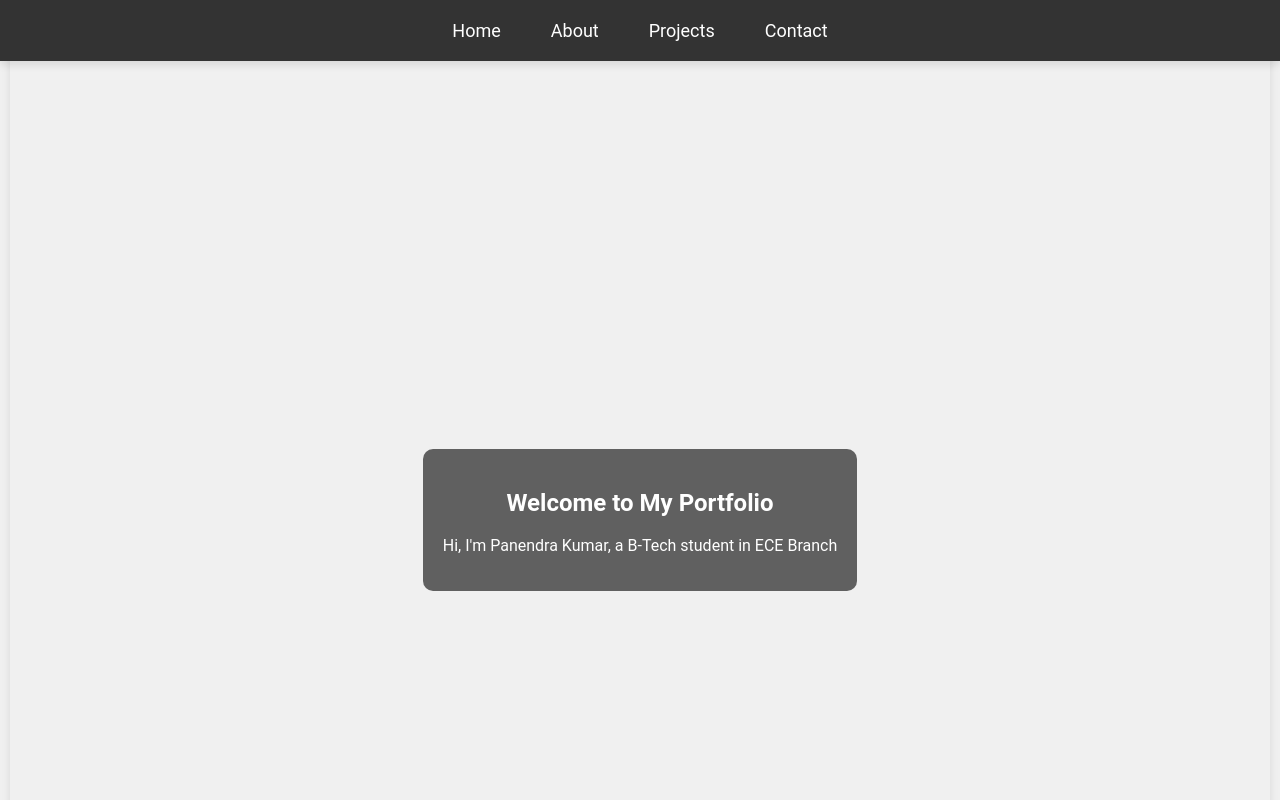
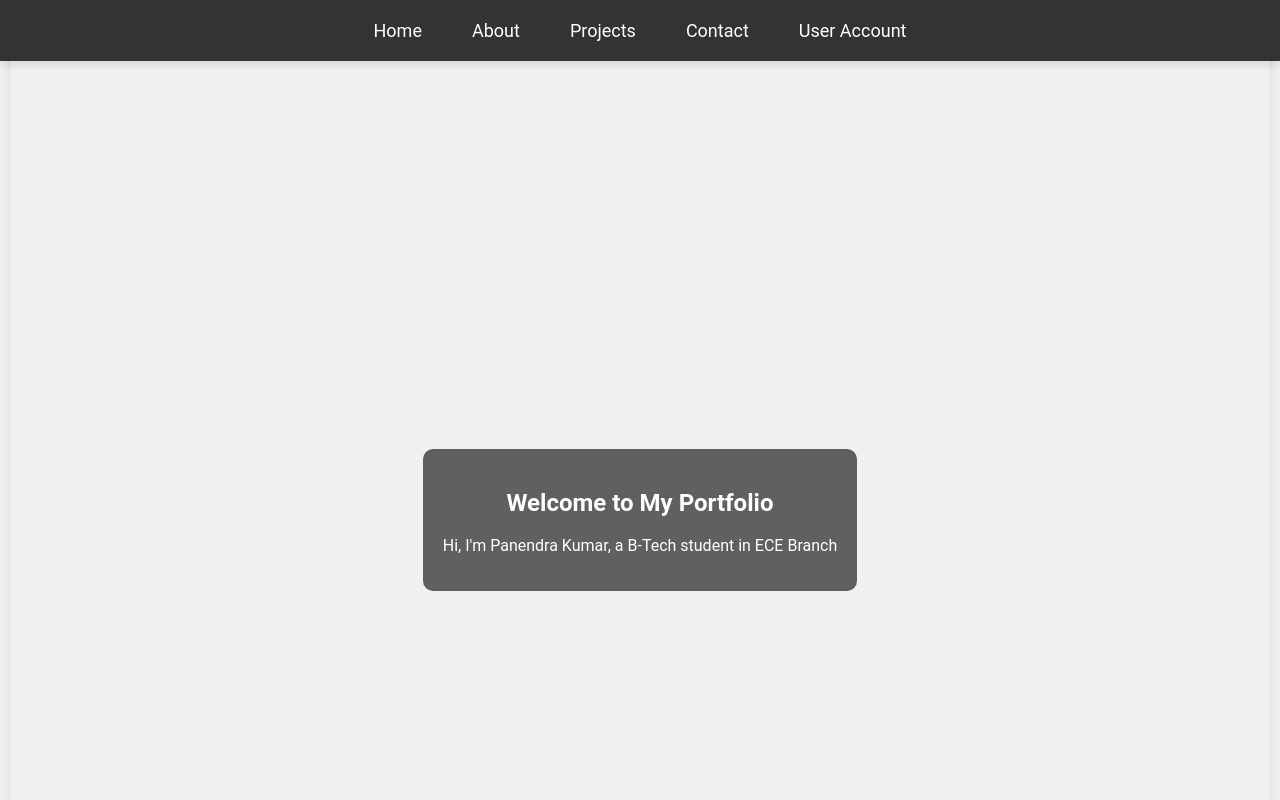
Before and after one commit to Panendrakumar/portfolio, a plain HTML site: page index.html in a window 1280 px wide. Shown: the top 800 px of the page. Drawn offline with nearby package versions, Linux system fonts and the light colour scheme.

Commit message:
Update index.html

```diff
--- a/index.html
+++ b/index.html
@@ -63,7 +63,6 @@
         .section:nth-child(even) {
             background: #f9f9f9;
         }
-
         #home {
             background: url('background.jpg') no-repeat center center/cover;
             color: white;
@@ -71,15 +70,15 @@
             display: flex;
             justify-content: center;
             align-items: center;
-            flex-direction: column;
             text-align: center;
         }
 
-        #home .content {
+         #home .content {
             background: rgba(0, 0, 0, 0.6);
             padding: 20px;
             border-radius: 10px;
         }
+
 
         #projects .project-grid {
             display: flex;
@@ -165,9 +164,11 @@
                 <li><a href="#about">About</a></li>
                 <li><a href="#projects">Projects</a></li>
                 <li><a href="#contact">Contact</a></li>
+                <li><a href="account.html">User Account</a></li>
             </ul>
         </nav>
     </header>
+
     <section id="home" class="section" data-aos="fade-in">
         <div class="content">
             <h1>Welcome to My Portfolio</h1>
```
